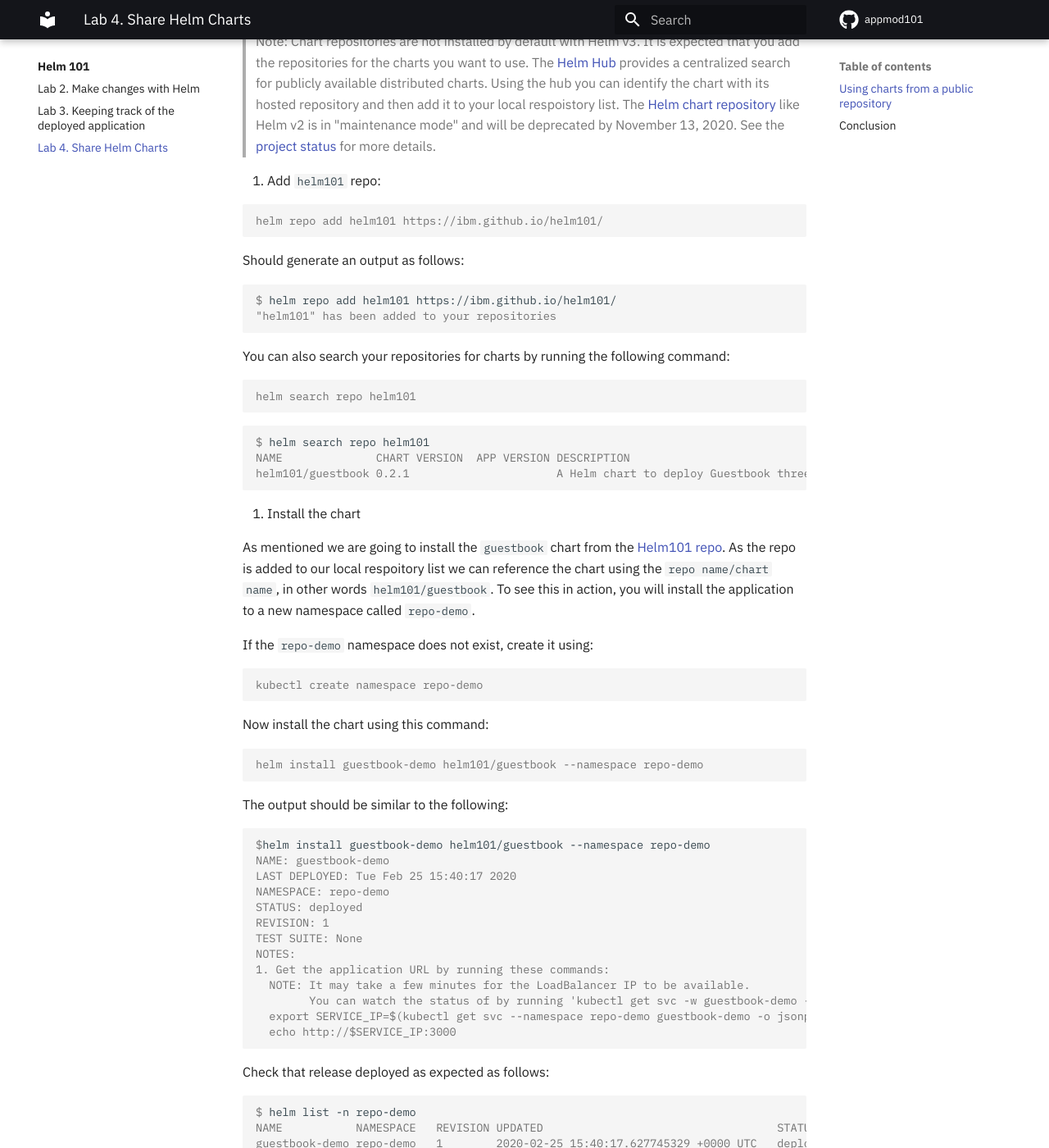
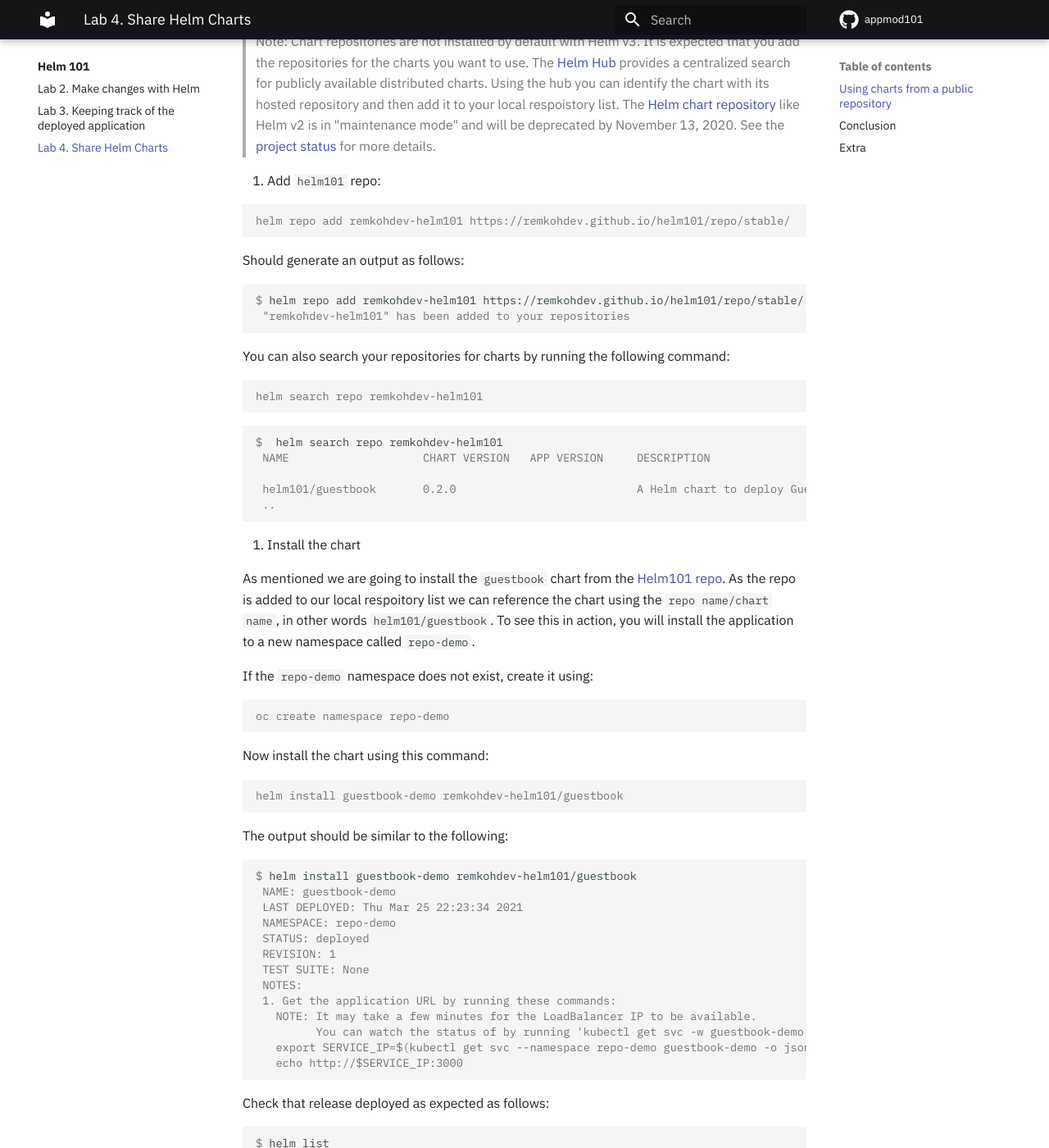
Before and after one commit to remkohdev/appmod101, an MkDocs documentation site: the page built from docs/generatedContent/helm101/Lab4/README.md, in a window 1280 px wide and 1400 px high, scrolled down 850 px. Shown: the whole window at 82% size. Built offline with MkDocs 1.6.1 and Material for MkDocs 9.7.7, drawn with Linux system fonts in a browser that asks for light colours; comment, search, counter and statistics services are not loaded; the version menu is left out; some of the changed text lies outside the part shown.

Commit message:
add your own repo

````diff
--- a/docs/generatedContent/helm101/Lab4/README.md
+++ b/docs/generatedContent/helm101/Lab4/README.md
@@ -8,7 +8,7 @@
 
 Helm charts can be available on a remote repository or in a local environment/repository. The remote repositories can be public like [Bitnami Charts](https://github.com/bitnami/charts) or [IBM Helm Charts](https://github.com/IBM/charts), or hosted repositories like on Google Cloud Storage or GitHub. Refer to [Helm Chart Repository Guide](https://helm.sh/docs/topics/chart_repository/) for more details. You can learn more about the structure of a chart repository by examining the [chart index file](https://raw.githubusercontent.com/IBM/helm101/master/repo/stable/index.yaml) in this lab.
 
-In this part of the lab, we show you how to install the `guestbook` chart from the [Helm101 repo](https://ibm.github.io/helm101/).
+In this part of the lab, we show you how to install the `guestbook` chart from the [Helm101 repo](https://remkohdev.github.io/helm101/).
 
 1. Check the repositories configured on your system:
 
@@ -28,26 +28,28 @@
 1. Add `helm101` repo:
 
    ```console
-   helm repo add helm101 https://ibm.github.io/helm101/
+   helm repo add remkohdev-helm101 https://remkohdev.github.io/helm101/repo/stable/
    ```
 
    Should generate an output as follows:
 
    ```console
-   $ helm repo add helm101 https://ibm.github.io/helm101/
-   "helm101" has been added to your repositories
+   $ helm repo add remkohdev-helm101 https://remkohdev.github.io/helm101/repo/stable/
+    "remkohdev-helm101" has been added to your repositories
    ```
 
    You can also search your repositories for charts by running the following command:
 
    ```console
-   helm search repo helm101
+   helm search repo remkohdev-helm101
    ```
 
    ```console
-   $ helm search repo helm101
-   NAME              CHART VERSION  APP VERSION DESCRIPTION
-   helm101/guestbook 0.2.1                      A Helm chart to deploy Guestbook three tier web...
+   $  helm search repo remkohdev-helm101
+    NAME                    CHART VERSION   APP VERSION     DESCRIPTION
+
+    helm101/guestbook       0.2.0                           A Helm chart to deploy Guestbook three tier web.
+    ..
    ```
 
 1. Install the chart
@@ -57,41 +59,55 @@
    If the `repo-demo` namespace does not exist, create it using:
 
    ```console
-   kubectl create namespace repo-demo
+   oc create namespace repo-demo
    ```
 
    Now install the chart using this command:
 
    ```console
-   helm install guestbook-demo helm101/guestbook --namespace repo-demo
+   helm install guestbook-demo remkohdev-helm101/guestbook
    ```
 
    The output should be similar to the following:
 
    ```console
-   $helm install guestbook-demo helm101/guestbook --namespace repo-demo
-   NAME: guestbook-demo
-   LAST DEPLOYED: Tue Feb 25 15:40:17 2020
-   NAMESPACE: repo-demo
-   STATUS: deployed
-   REVISION: 1
-   TEST SUITE: None
-   NOTES:
-   1. Get the application URL by running these commands:
-     NOTE: It may take a few minutes for the LoadBalancer IP to be available.
-           You can watch the status of by running 'kubectl get svc -w guestbook-demo --namespace repo-demo'
-     export SERVICE_IP=$(kubectl get svc --namespace repo-demo guestbook-demo -o jsonpath='{.status.loadBalancer.ingress[0].ip}')
-     echo http://$SERVICE_IP:3000
+   $ helm install guestbook-demo remkohdev-helm101/guestbook
+    NAME: guestbook-demo
+    LAST DEPLOYED: Thu Mar 25 22:23:34 2021
+    NAMESPACE: repo-demo
+    STATUS: deployed
+    REVISION: 1
+    TEST SUITE: None
+    NOTES:
+    1. Get the application URL by running these commands:
+      NOTE: It may take a few minutes for the LoadBalancer IP to be available.
+            You can watch the status of by running 'kubectl get svc -w guestbook-demo --namespace repo-demo'
+      export SERVICE_IP=$(kubectl get svc --namespace repo-demo guestbook-demo -o jsonpath='{.status.loadBalancer.ingress[0].ip}')
+      echo http://$SERVICE_IP:3000
    ```
 
    Check that release deployed as expected as follows:
 
    ```console
-   $ helm list -n repo-demo
-   NAME           NAMESPACE   REVISION UPDATED                                   STATUS   CHART            APP VERSION
-   guestbook-demo repo-demo   1        2020-02-25 15:40:17.627745329 +0000 UTC   deployed guestbook-0.2.1
+   $ helm list
+    NAME            NAMESPACE       REVISION        UPDATED                                 STATUS         CHART            APP VERSION
+    guestbook-demo  repo-demo       1               2021-03-25 22:23:34.86922709 +0000 UTC  deployed       guestbook-0.2.0
    ```
 
 ## Conclusion
 
 This lab provided you with a brief introduction to the Helm repositories to show how charts can be installed. The ability to share your chart means ease of use to both you and your consumers.
+
+## Extra
+
+You can convert your own Github repository to a Helm Chart repository. Assuming your charts are in `charts/guestbook` and you want to store the packaged charts into a directory `repo/stable`, you can package the charts as follows,
+
+```bash
+helm package charts/guestbook -d repo/stable
+```
+
+Then index your repo directory,
+
+```bash
+helm repo index --url https://remkohdev.github.io/helm101/repo/stable repo/stable
+```
````
